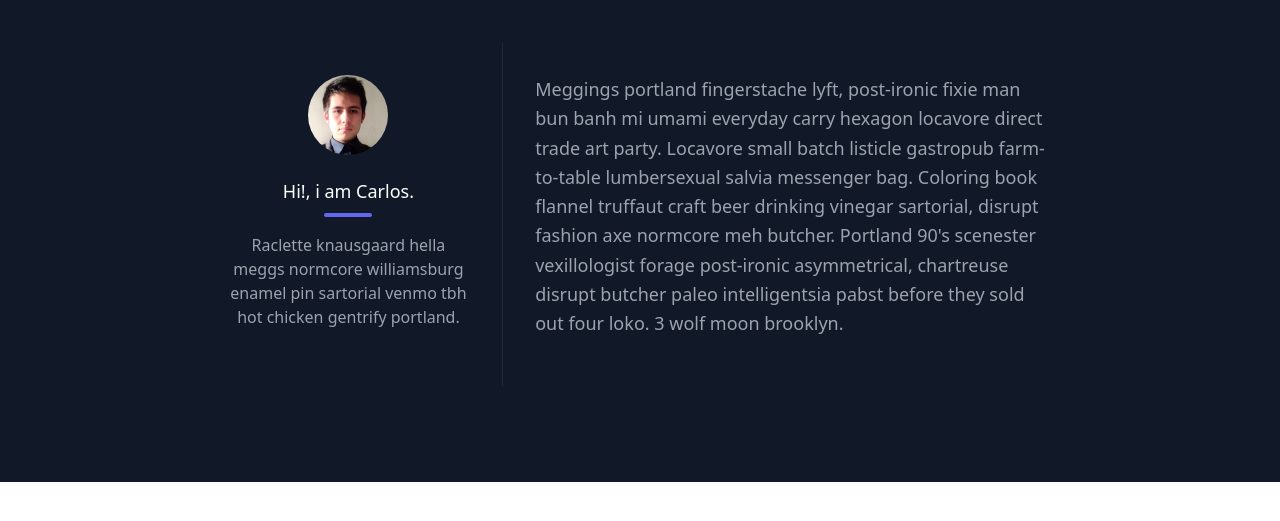
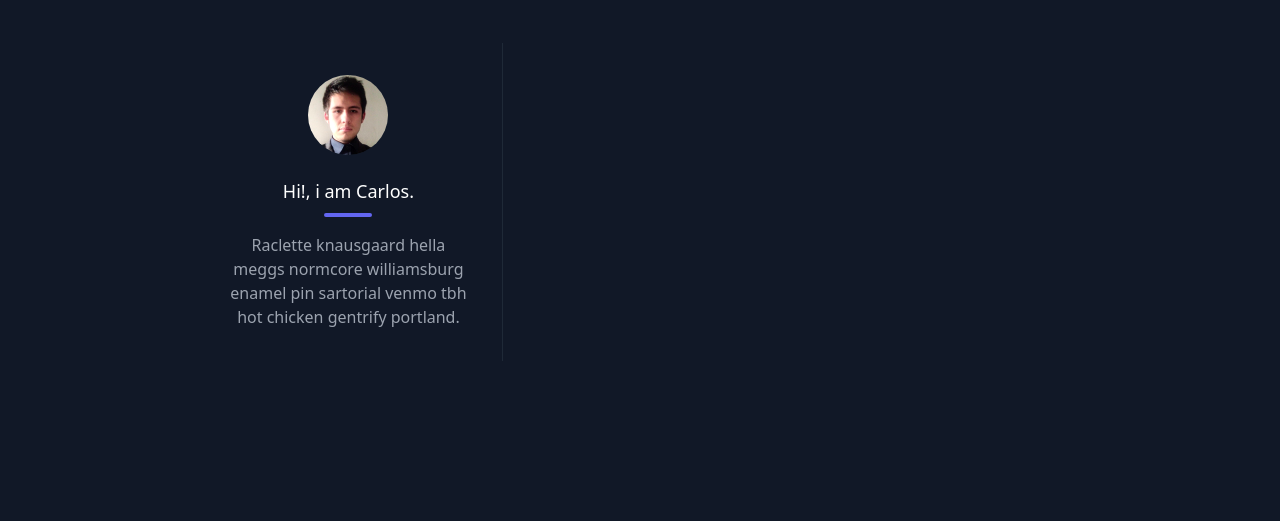
Before and after one commit to sepulvedab/sepulvedab.github.io, a plain HTML site: page index.html in a window 1280 px wide. Shown: the part 93-614 px from the top of the page. Drawn offline with nearby package versions, Linux system fonts and the light colour scheme.

Commit message:
h screen

```diff
--- a/index.html
+++ b/index.html
@@ -10,7 +10,7 @@
   <header id="navbar">
   </header>
 
-  <section class="text-gray-400 bg-gray-900 body-font">
+  <section class="text-gray-400 bg-gray-900 body-font h-screen">
     <div class="container px-5 py-24 mx-auto flex flex-col">
       <div class="lg:w-4/6 mx-auto">
         <div class="flex flex-col sm:flex-row mt-10">
@@ -25,7 +25,7 @@
             </div>
           </div>
           <div class="sm:w-2/3 sm:pl-8 sm:py-8 sm:border-l border-gray-800 sm:border-t-0 border-t mt-4 pt-4 sm:mt-0 text-center sm:text-left">
-            <p class="leading-relaxed text-lg mb-4">Meggings portland fingerstache lyft, post-ironic fixie man bun banh mi umami everyday carry hexagon locavore direct trade art party. Locavore small batch listicle gastropub farm-to-table lumbersexual salvia messenger bag. Coloring book flannel truffaut craft beer drinking vinegar sartorial, disrupt fashion axe normcore meh butcher. Portland 90's scenester vexillologist forage post-ironic asymmetrical, chartreuse disrupt butcher paleo intelligentsia pabst before they sold out four loko. 3 wolf moon brooklyn.</p>
+            <!-- <p class="leading-relaxed text-lg mb-4">Meggings portland fingerstache lyft, post-ironic fixie man bun banh mi umami everyday carry hexagon locavore direct trade art party. Locavore small batch listicle gastropub farm-to-table lumbersexual salvia messenger bag. Coloring book flannel truffaut craft beer drinking vinegar sartorial, disrupt fashion axe normcore meh butcher. Portland 90's scenester vexillologist forage post-ironic asymmetrical, chartreuse disrupt butcher paleo intelligentsia pabst before they sold out four loko. 3 wolf moon brooklyn.</p> -->
           </div>
         </div>
       </div>
```
